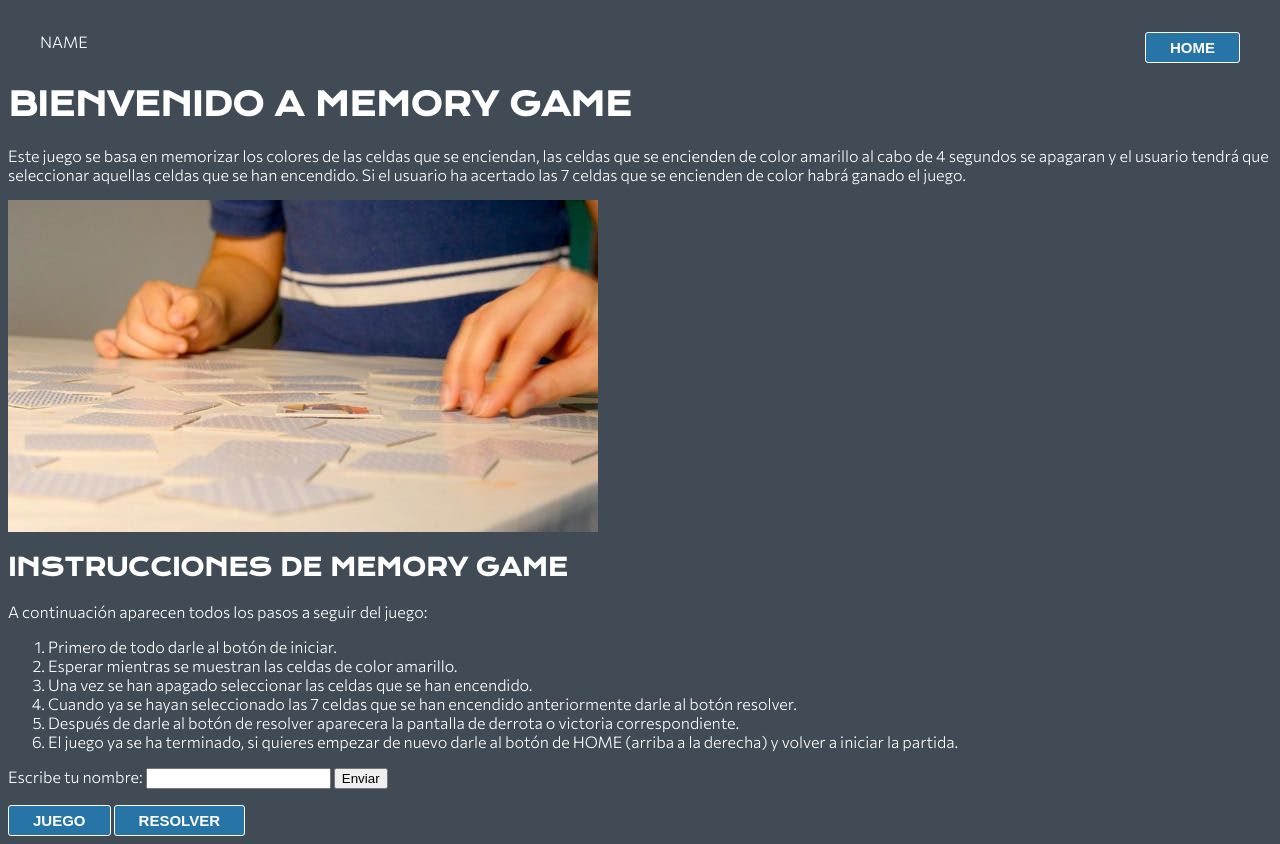
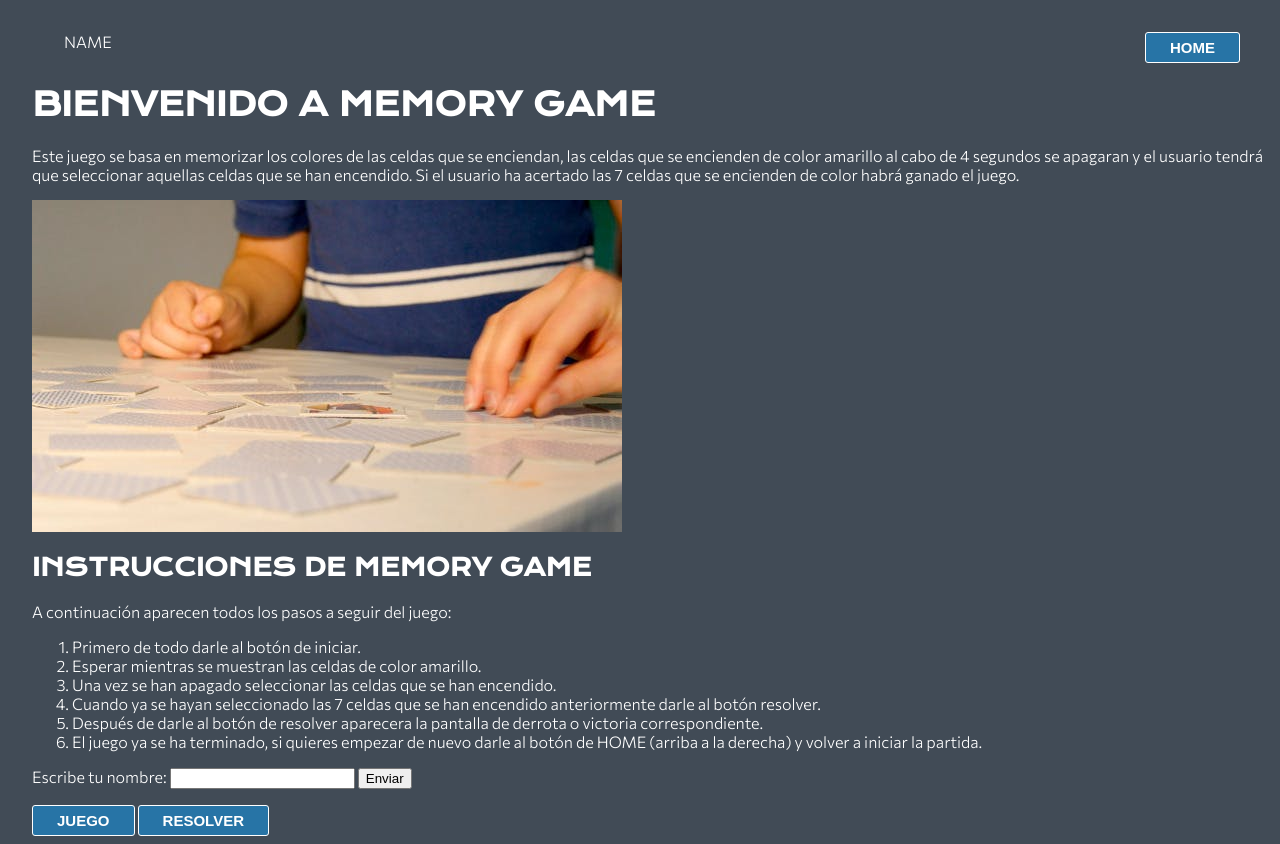
Before and after one commit to TinfoilBat/php-says, a PHP site: page / in a window 1280 px wide. Run offline with PHP 8.4, Linux system fonts and the light colour scheme; the visitor is signed in with stand-in values (Sample User, id 1).

Commit message:
MODIFICACIONES

```diff
--- a/index.php
+++ b/index.php
@@ -1,8 +1,9 @@
 <body class="letra">
     <?php
         include('menu.php');
+    ?>
 
-    ?>
+    <div class="espaciado">
         <h1 class="text-white">BIENVENIDO A MEMORY GAME</h1>
         <p>
             Este juego se basa en memorizar los colores de las celdas que se enciendan, las celdas que se encienden de color amarillo
@@ -28,7 +29,7 @@
                 <button>Enviar</button>
             </form>
         </div>
-
+    </div>
 
 		<button class="boton" onclick="parent.location='juego.php'">JUEGO</button>
 		<button class="boton" >RESOLVER</button>
--- a/static/main.css
+++ b/static/main.css
@@ -1,5 +1,6 @@
 body {
 	background-color: #414b56;
+	margin-left: 2rem;
 }
 
 .home {
@@ -29,6 +30,7 @@ body {
 	display: flex;
 	align-content: space-between;
 }
+
 .letra {
 	font-family: 'Commissioner', sans-serif;
 	color: #ffffff;
```
Lines whose indentation alone changed are shown as unchanged.
